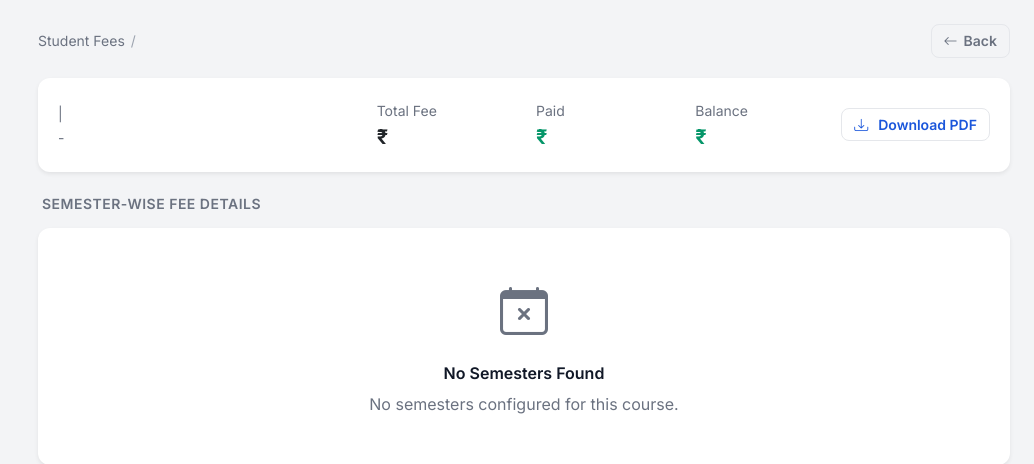
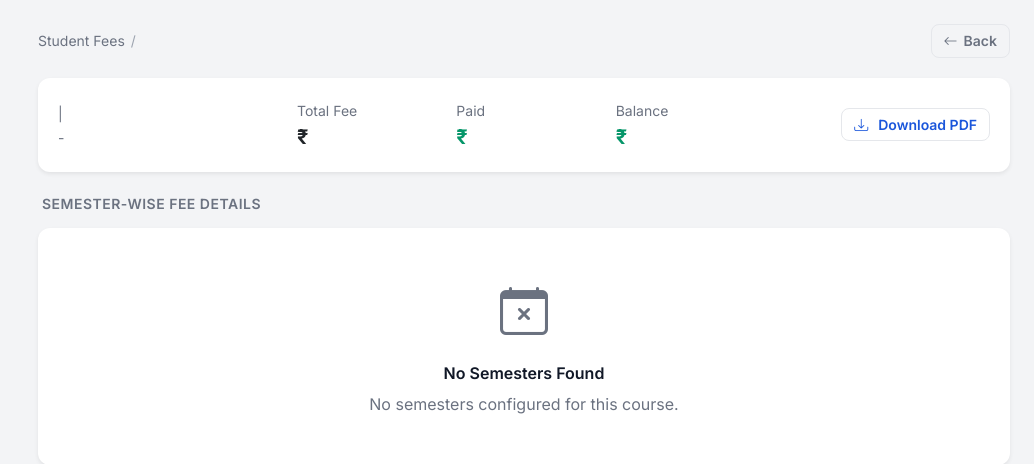
Before and after one commit to kavipriyaraj-code/distance-erp, a Django app: template templates/fees/student_semester_detail.html in a window 1280 px wide. Shown: the top 464 px of the page, without its empty margins (246-1280 px from the left). Run offline with Django 5.2, Linux system fonts and the light colour scheme; the template is opened without the code that fills it, so the values that code supplies are empty.

Commit message:
Fix layout: Pay using Paylink and Download PDF in right-aligned stack

```diff
--- a/templates/fees/student_semester_detail.html
+++ b/templates/fees/student_semester_detail.html
@@ -14,7 +14,7 @@
 <div class="card border-0 shadow-sm mb-4">
     <div class="card-body">
         <div class="row align-items-center">
-            <div class="col-md-4">
+            <div class="col-md-3">
                 <h5 style="margin:0;font-weight:700">{{ admission.student.name }}</h5>
                 <small style="color:var(--text-muted)">{{ admission.student.student_id }} | {{ admission.student.mobile }}</small>
                 <br><small style="color:var(--text-muted)">{{ admission.course.name }} - {{ admission.university.name }}</small>
@@ -31,9 +31,9 @@
                 <small style="color:var(--text-muted)">Balance</small>
                 <div style="font-size:20px;font-weight:700;color:{% if total_balance > 0 %}var(--danger){% else %}var(--success){% endif %}">&#8377;{{ total_balance|floatformat:0 }}</div>
             </div>
-            <div class="col-md-2 text-end" style="display:flex;flex-direction:column;align-items:flex-end;justify-content:center">
+            <div class="col-md-3 text-end d-flex flex-column align-items-end gap-1">
                 {% if admission.balance_amount > 0 %}
-                <button class="btn btn-success btn-sm mb-2" onclick="openPayLinkModal()"><i class="bi bi-link-45deg me-1"></i> Pay using Paylink</button>
+                <button class="btn btn-success btn-sm" onclick="openPayLinkModal()"><i class="bi bi-link-45deg me-1"></i> Pay using Paylink</button>
                 {% endif %}
                 <a href="{% url 'fee_statement_pdf' admission.pk %}" class="btn btn-outline-primary btn-sm" target="_blank"><i class="bi bi-download me-1"></i> Download PDF</a>
             </div>
```
